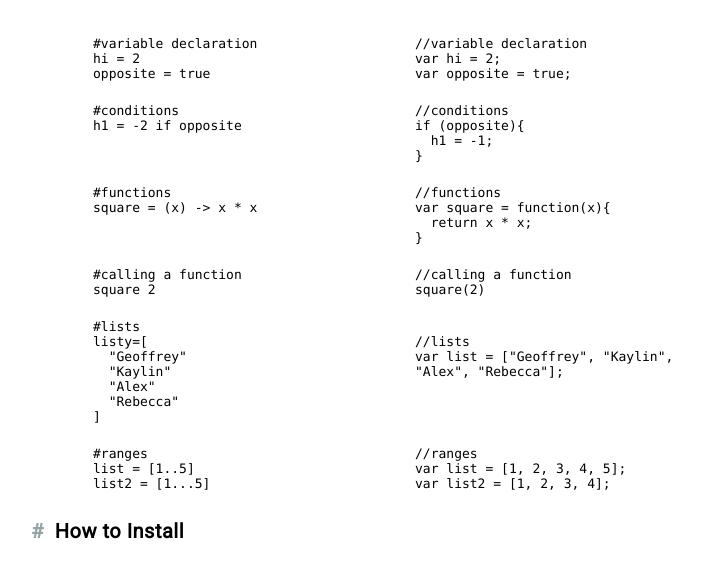
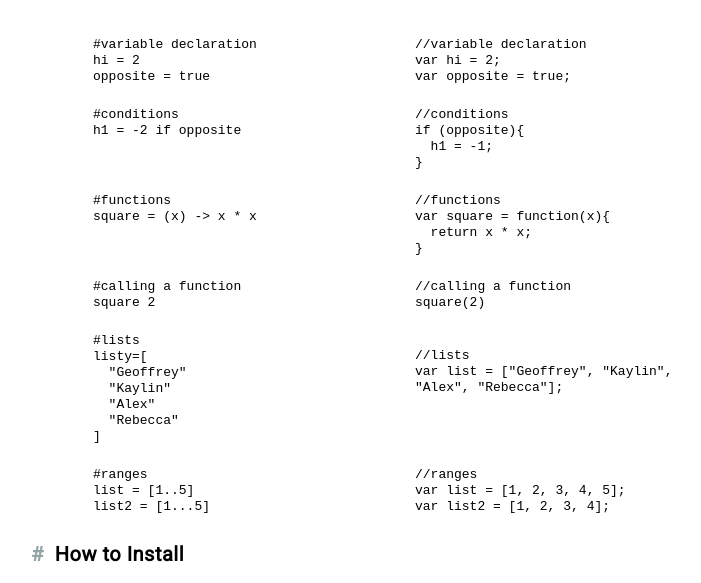
Before and after one commit to achiu2/amandalchiu.github.io, a plain HTML site: page coffeescript/index.html in a window 1280 px wide. Shown: the part 705-1288 px from the top of the page, without its empty margins (144-845 px from the left). Before the commit the page ends 1265 px from the top, so only its background shows below. Drawn offline with Linux system fonts and the light colour scheme.

Commit message:
fix code font

```diff
--- a/coffeescript/index.html
+++ b/coffeescript/index.html
@@ -60,28 +60,28 @@
     </tr>
 
     <tr>
-      <td>#variable declaration<br>hi = 2<br>opposite = true</td>
-      <td>//variable declaration<br>var hi = 2;<br>var opposite = true;</td>
+      <td><code>#variable declaration<br>hi = 2<br>opposite = true</code></td>
+      <td><code>//variable declaration<br>var hi = 2;<br>var opposite = true;</code></td>
     </tr>
     <tr>
-      <td>#conditions<br>h1 = -2 if opposite</td>
-      <td>//conditions<br>if (opposite){<br>&nbsp;&nbsp;h1 = -1;<br>}</td>
+      <td><code>#conditions<br>h1 = -2 if opposite</code></td>
+      <td><code>//conditions<br>if (opposite){<br>&nbsp;&nbsp;h1 = -1;<br>}</code></td>
     </tr>
     <tr>
-      <td>#functions<br>square = (x) -> x * x</td>
-      <td>//functions<br>var square = function(x){<br>&nbsp;&nbsp;return x * x;<br>}</td>
+      <td><code>#functions<br>square = (x) -> x * x</code></td>
+      <td><code>//functions<br>var square = function(x){<br>&nbsp;&nbsp;return x * x;<br>}</code></td>
     </tr>
     <tr>
-      <td>#calling a function<br>square 2</td>
-      <td>//calling a function</br>square(2)</td>
+      <td><code>#calling a function<br>square 2</code></td>
+      <td><code>//calling a function</br>square(2)</code></td>
     </tr>
     <tr>
-      <td>#lists<br>listy=[<br>&nbsp;&nbsp;"Geoffrey"<br>&nbsp;&nbsp;"Kaylin"<br>&nbsp;&nbsp;"Alex"<br>&nbsp;&nbsp;"Rebecca"<br>]</td>
-      <td><br>//lists<br>var list = ["Geoffrey", "Kaylin", "Alex", "Rebecca"];</td>
+      <td><code>#lists<br>listy=[<br>&nbsp;&nbsp;"Geoffrey"<br>&nbsp;&nbsp;"Kaylin"<br>&nbsp;&nbsp;"Alex"<br>&nbsp;&nbsp;"Rebecca"<br>]</code></td>
+      <td><br><code>//lists<br>var list = ["Geoffrey", "Kaylin", "Alex", "Rebecca"];</code></td>
     </tr>
     <tr>
-      <td>#ranges<br>list = [1..5]<br>list2 = [1...5]</td>
-      <td>//ranges</br>var list = [1, 2, 3, 4, 5];<br>var list2 = [1, 2, 3, 4];</td>
+      <td><code>#ranges<br>list = [1..5]<br>list2 = [1...5]</code></td>
+      <td><code>//ranges</br>var list = [1, 2, 3, 4, 5];<br>var list2 = [1, 2, 3, 4];</td></code>
     </tr>
   </table>
 
```
